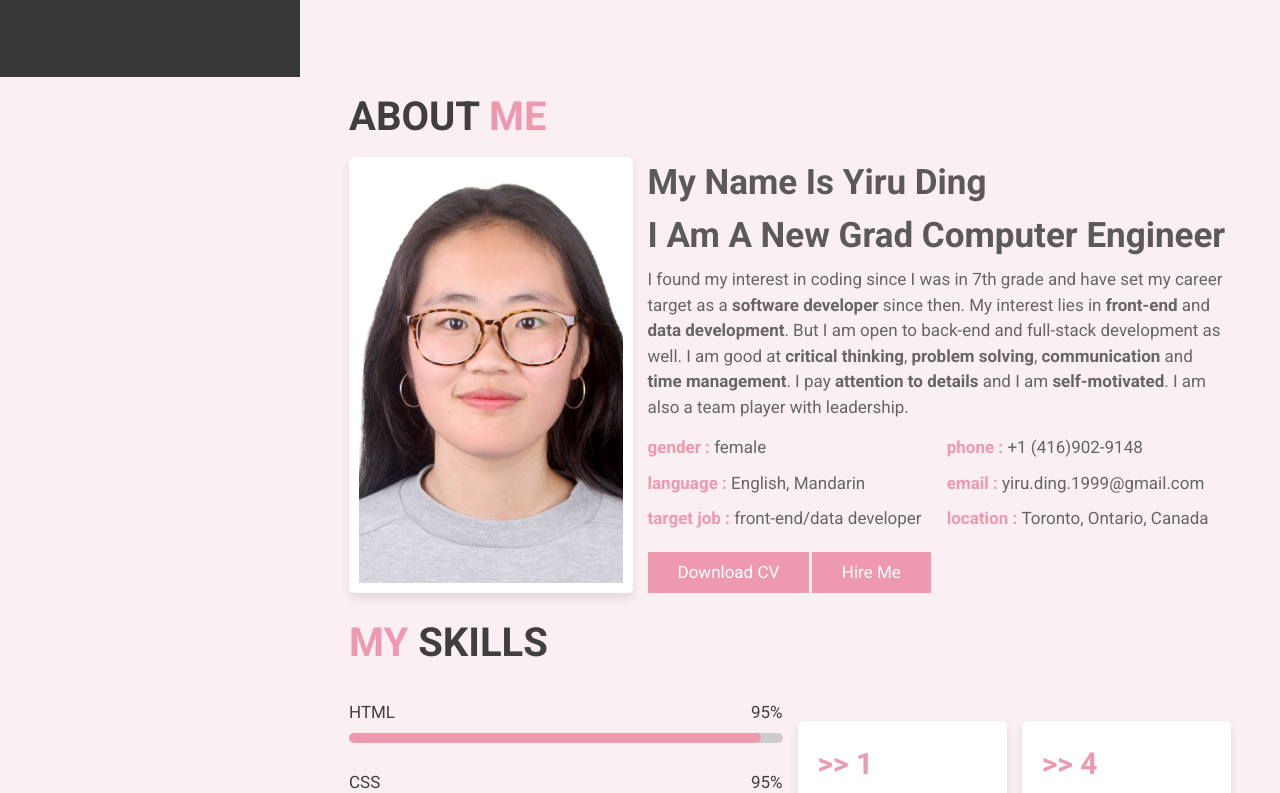
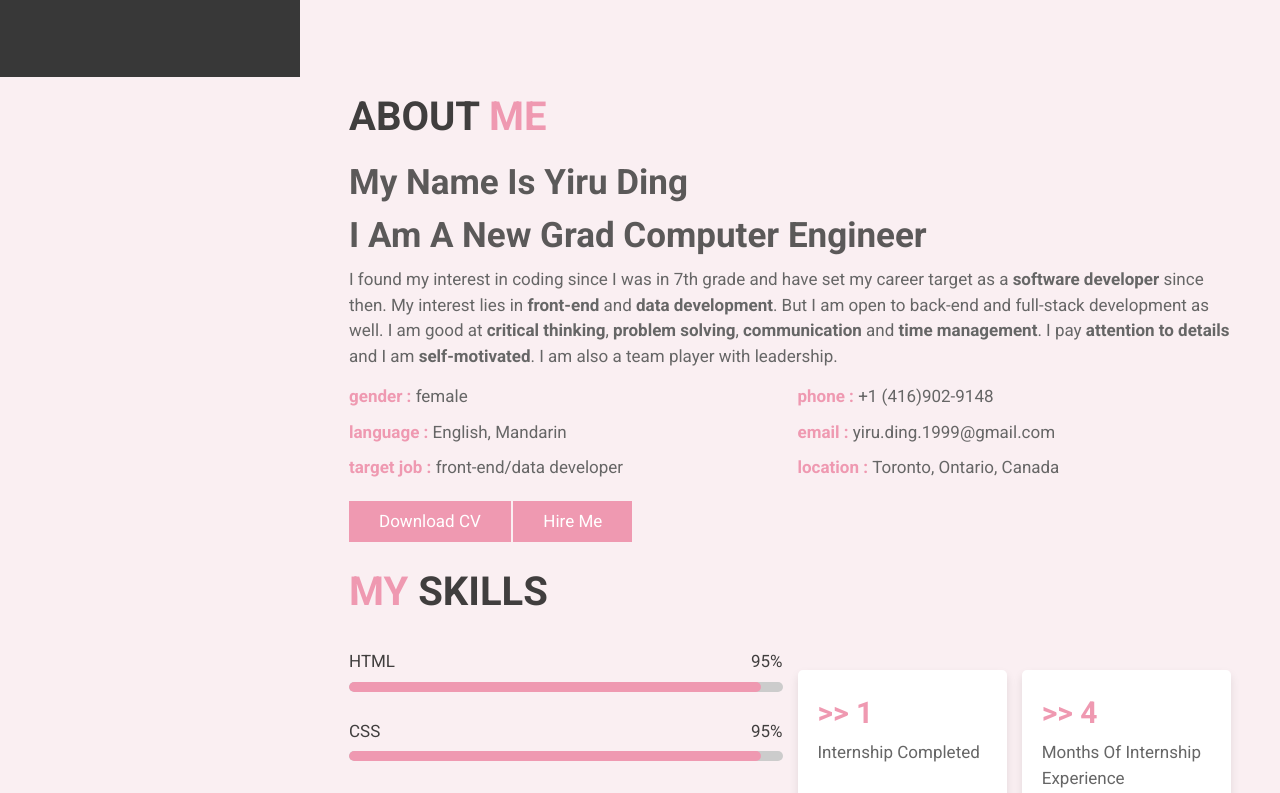
Before and after one commit to yrdii/portfolio, a plain HTML site: page index.html in a window 1280 px wide. Shown: the part 723-1516 px from the top of the page. Drawn offline with nearby package versions, Linux system fonts and the light colour scheme.

Commit message:
portrait deleted

```diff
--- a/index.html
+++ b/index.html
@@ -75,9 +75,6 @@
 <section class="about" id="about">
     <h1 class="heading"> about <span> me </span> </h1>
     <div class="row-1">
-        <div class="image">
-            <img src="images/dyr.jpg" alt="">
-        </div>
         <div class="content">
             <h3 class=" slide-in"> my name is yiru ding <br>i am a new grad computer engineer </h3>
             <p class=" slide-in">I found my interest in coding since I was in 7th grade and have set my career target as a <span>software developer</span> since then. My interest lies in <span>front-end</span> and <span>data development</span>. But I am open to back-end and full-stack development as well. I am good at <span>critical thinking</span>, <span>problem solving</span>, <span>communication</span> and <span>time management</span>. I pay <span>attention to details</span> and I am <span>self-motivated</span>. I am also a team player with leadership.</p>
```
Also changed, not shown: images/dyr.jpg (deleted).
